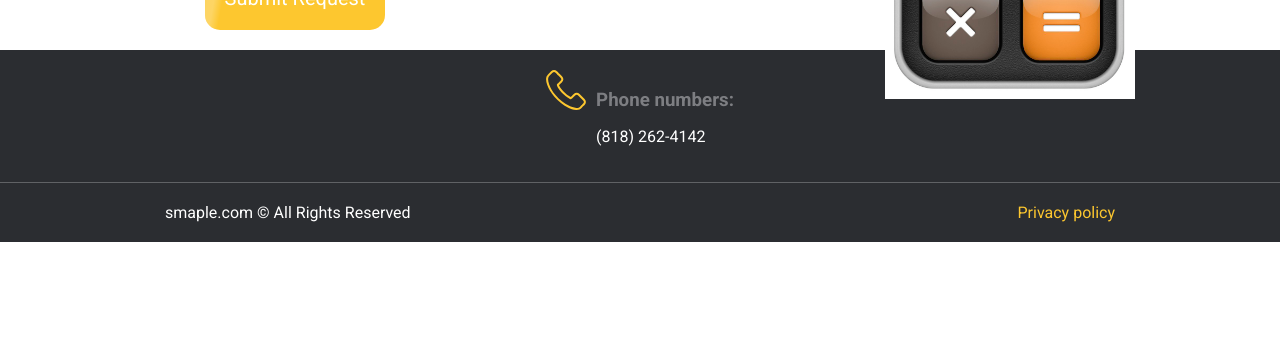
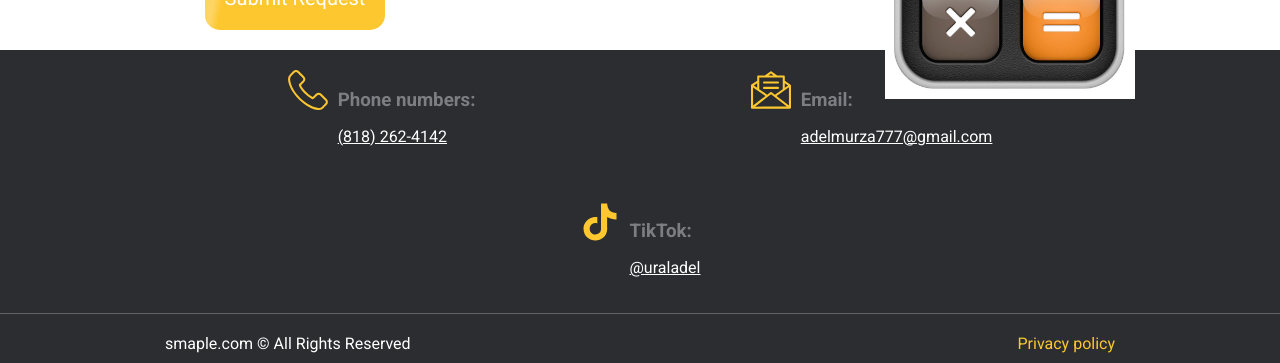
Before and after one commit to UralAdelmurzin/personal-web-site, a React (Create React App) app: page / in a window 1280 px wide. Shown: the part 2399-2762 px from the top of the page. Before the commit the page ends 2641 px from the top, so only its background shows below. Built offline with nearby package versions, Linux system fonts and the light colour scheme.

Commit message:
replace logo with TikTok icon in footer and update contact email

```diff
--- a/src/components/Footer/Footer.jsx
+++ b/src/components/Footer/Footer.jsx
@@ -3,9 +3,9 @@ import './style.scss'
 
 // import clock from 'src/assets/img/widget-clock.svg'
 // import address from 'src/assets/img/widget-address.svg'
-// import mail from 'src/assets/img/widget-mail.svg'
+import mail from 'src/assets/img/widget-mail.svg'
 import phone from 'src/assets/img/widget-phone.svg'
-// import logo from 'src/assets/img/logo-landing.png'
+import tiktok from 'src/assets/img/tiktok-icon.svg'
 import { contacts } from 'src/utils/datasets';
 
 
@@ -14,35 +14,36 @@ function Footer() {
     <div className='landing_footer'>
       <div className="container">
         <div className="footer_body">
-          {/* <div className='footer_widget'>
-            <img src={clock} alt="icon" />
-            <h3 className='widget_title'>Working Hours:</h3>
-            <p className='widget_text'>On weekdays from 11:00 AM to 8:00 PM</p>
-            <p className='widget_text'>Saturday - Closed</p>
-            <p className='widget_text'>Sunday - Closed</p>
-          </div> */}
+
           <div className='footer_widget'>
             <img src={phone} alt="icon" />
             <h3 className='widget_title'>Phone numbers:</h3>
-            <p className='widget_text'>{ contacts.phoneNumber }</p>
+            <p className='widget_text'><a href={`tel:${contacts.phoneNumber}`}>{ contacts.phoneNumber }</a></p>
             {/* <p className='widget_text'>{ contacts.phoneNumber_2 }</p> */}
+          </div>
+
+          <div className='footer_widget'>
+            <img className='icon' src={mail} alt="icon" />
+            <h3 className='widget_title'>Email:</h3>
+            <p className='widget_text'><a href={`mailto:${contacts.email}`}>{ contacts.email }</a></p>
           </div>
         </div>
 
-        {/* <div className="footer_body">
+        <div className="footer_body">
           <div className='footer_widget'>
-            <img className='icon' src={mail} alt="icon" />
-            <h3 className='widget_title'>Email:</h3>
-            <p className='widget_text'>{ contacts.email }</p>
+            <img src={tiktok} alt="icon" />
+            <h3 className='widget_title'>TikTok:</h3>
+            <p className='widget_text'><a href={contacts.tiktokUrl} target='_blank'>{ contacts.tiktokName }</a></p>
           </div>
-          <div className='footer_widget'>
+
+          {/* <div className='footer_widget'>
             <img src={address} alt="icon" />
             <h3 className='widget_title'>Address:</h3>
             <p className='widget_text'>{ contacts.street }</p>
             <p className='widget_text'>{ contacts.city }</p>
             <p className='widget_text'>{ contacts.country }</p>
-          </div>
-        </div> */}
+          </div> */}
+        </div>
       </div>
 
       <div className="footer_bottom">
--- a/src/components/Footer/style.scss
+++ b/src/components/Footer/style.scss
@@ -24,6 +24,12 @@
         top: 0;
         left: 0;
         width: 40px;
+        max-width: 40px;
+        max-height: 40px;
+      }
+
+      & a {
+        color: inherit;
       }
     }
 
--- a/src/utils/datasets.js
+++ b/src/utils/datasets.js
@@ -1,13 +1,16 @@
 export const contacts = {
   phoneNumber: "(818) 262-4142",
   phoneNumber_2: "+1-877-000-2222",
-  email: 'sample@gmail.com',
+  email: 'adelmurza777@gmail.com',
 
   street: '000 Garnet St',
   city: "Los Angeles",
   country: 'USA',
 
   siteName: 'smaple.com',
+
+  tiktokUrl: 'https://www.tiktok.com/@uraladel',
+  tiktokName: '@uraladel',
 }
 
 export const menuList = [
```
Also changed, not shown: src/assets/img/logo-landing.png (deleted), src/assets/img/tiktok-icon.svg (added).
